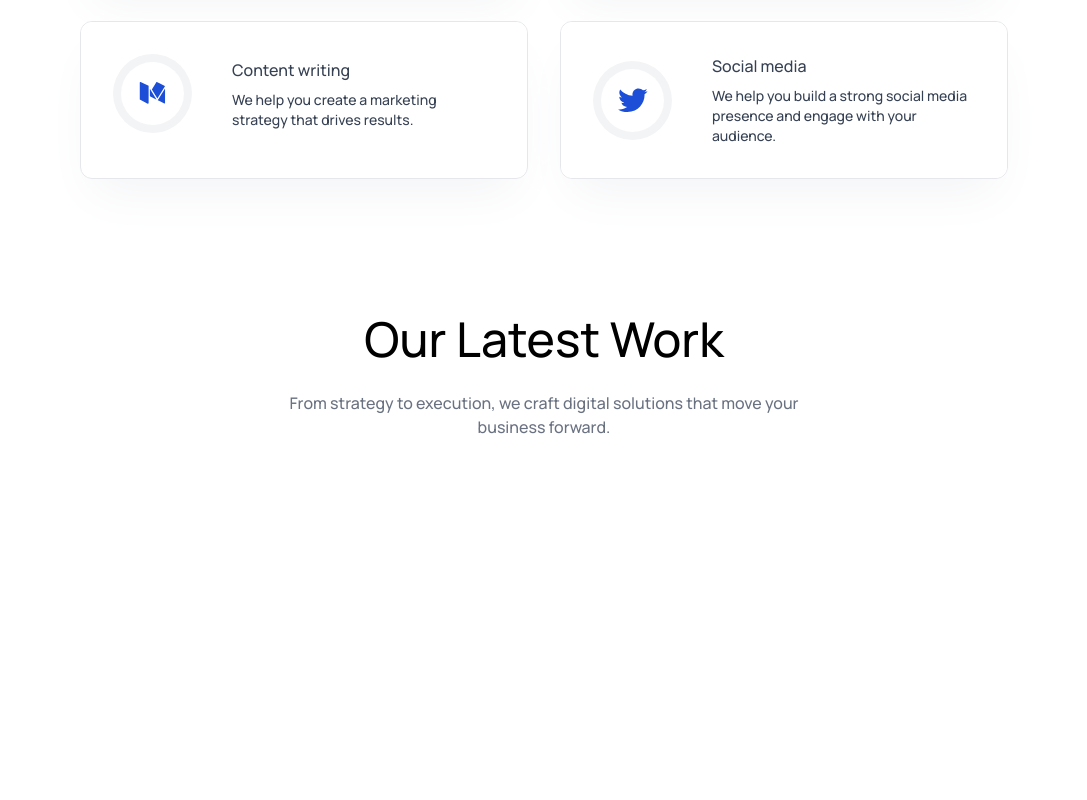
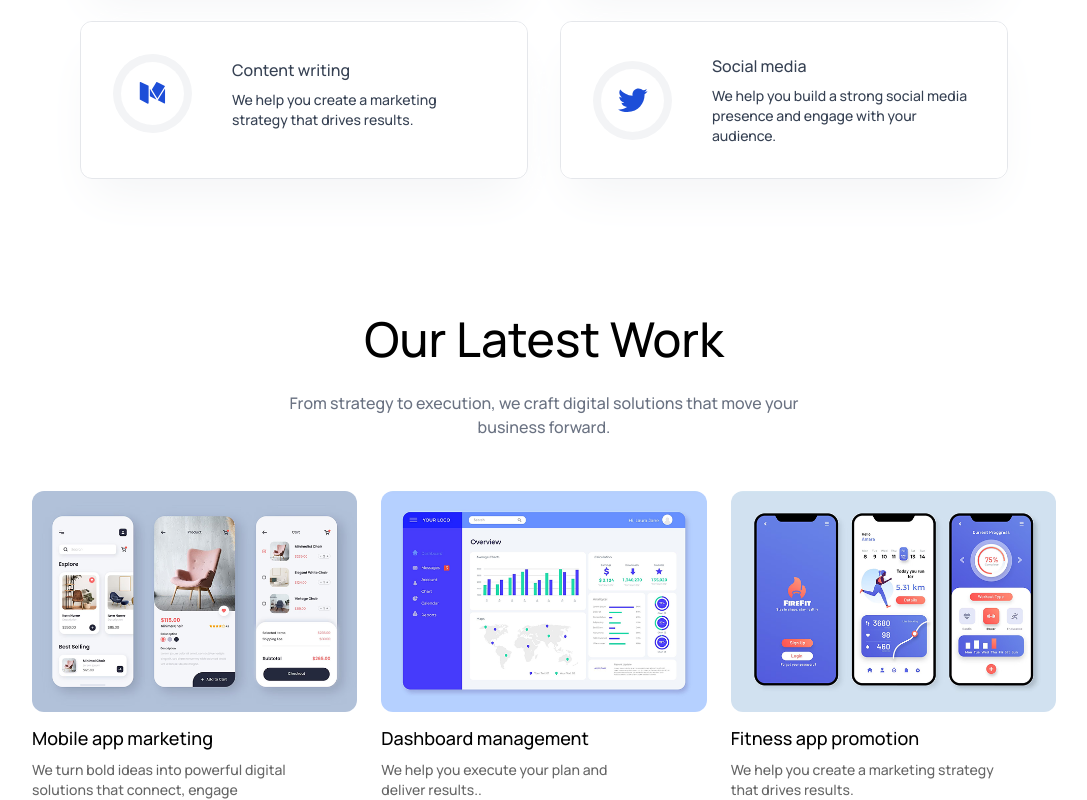
Before and after one commit to sahilzalte/Agency-AI, a React (Vite) app: page / in a window 1280 px wide. Shown: the part 1723-2523 px from the top of the page, without its empty margins (96-1183 px from the left). Before the commit the page ends 2186 px from the top, so only its background shows below. Built offline with nearby package versions, Linux system fonts and the light colour scheme.

Commit message:
Add dynamic work cards to OurWork component
Introduced a workData array and mapped over it to render work cards dynamically in the OurWork component. This improves maintainability and scalability by centralizing work item data and removing hardcoded content.

```diff
--- a/src/components/OurWork.jsx
+++ b/src/components/OurWork.jsx
@@ -1,10 +1,42 @@
 import React from 'react'
 import Title from './Title'
+import assets from '../assets/assets'
 
 const OurWork = () => {
+
+    const workData = [
+        {
+            title: 'Mobile app marketing',
+            desc: 'We turn bold ideas into powerful digital solutions that connect, engage',
+            imgage: assets.work_mobile_app
+        },
+        {
+            title: 'Dashboard management',
+            desc: 'We help you execute your plan and deliver results..',
+            imgage: assets.work_dashboard_management
+        },
+        {
+            title: 'Fitness app promotion',
+            desc: 'We help you create a marketing strategy that drives results.',
+            imgage: assets.work_fitness_app
+        },
+    ]
+
     return (
         <div id='our-work' className='flex flex-col items-center gap-7 px-4 sm:px-12 lg:px-24 pt-30 dark:text-white'>
             <Title title='Our Latest Work' desc='From strategy to execution, we craft digital solutions that move your business forward.' />
+
+            <div>
+                <div className='grid sm:grid-cols-2 lg:grid-cols-3 gap-6 w-full max-w-5xl'>
+                    {workData.map((work, index) => (
+                        <div key={index} className='hover:scale-102 duration-500 transition-all cursor-pointer'>
+                            <img src={work.imgage} alt={work.title} className='w-full rounded-xl' />
+                            <h3 className='mt-3 mb-2 text-lg font-semibold'>{work.title}</h3>
+                            <p className='text-sm opacity-60 w-5/6'>{work.desc}</p>
+                        </div>
+                    ))}
+                </div>
+            </div>
         </div>
     )
 }
```
